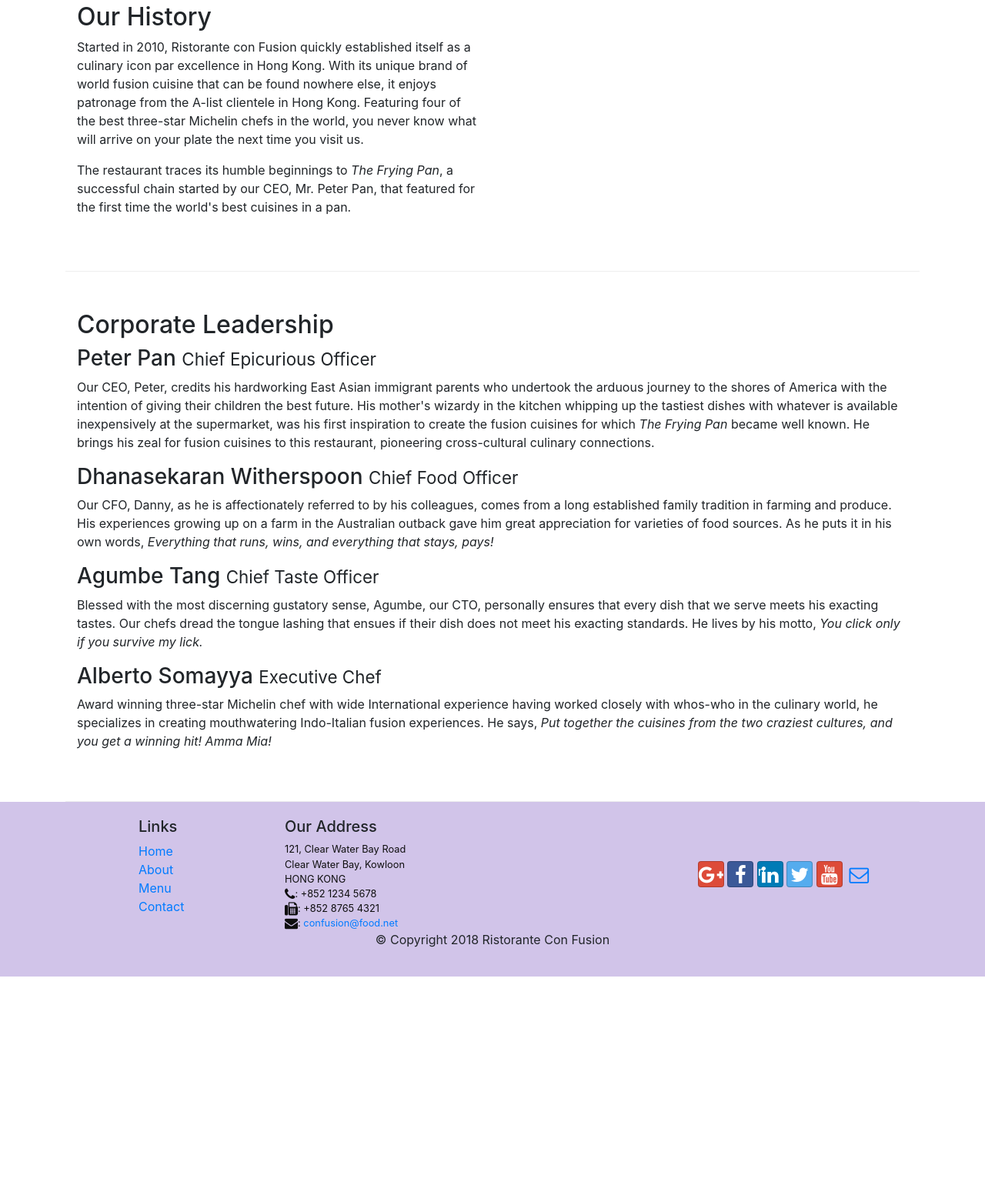
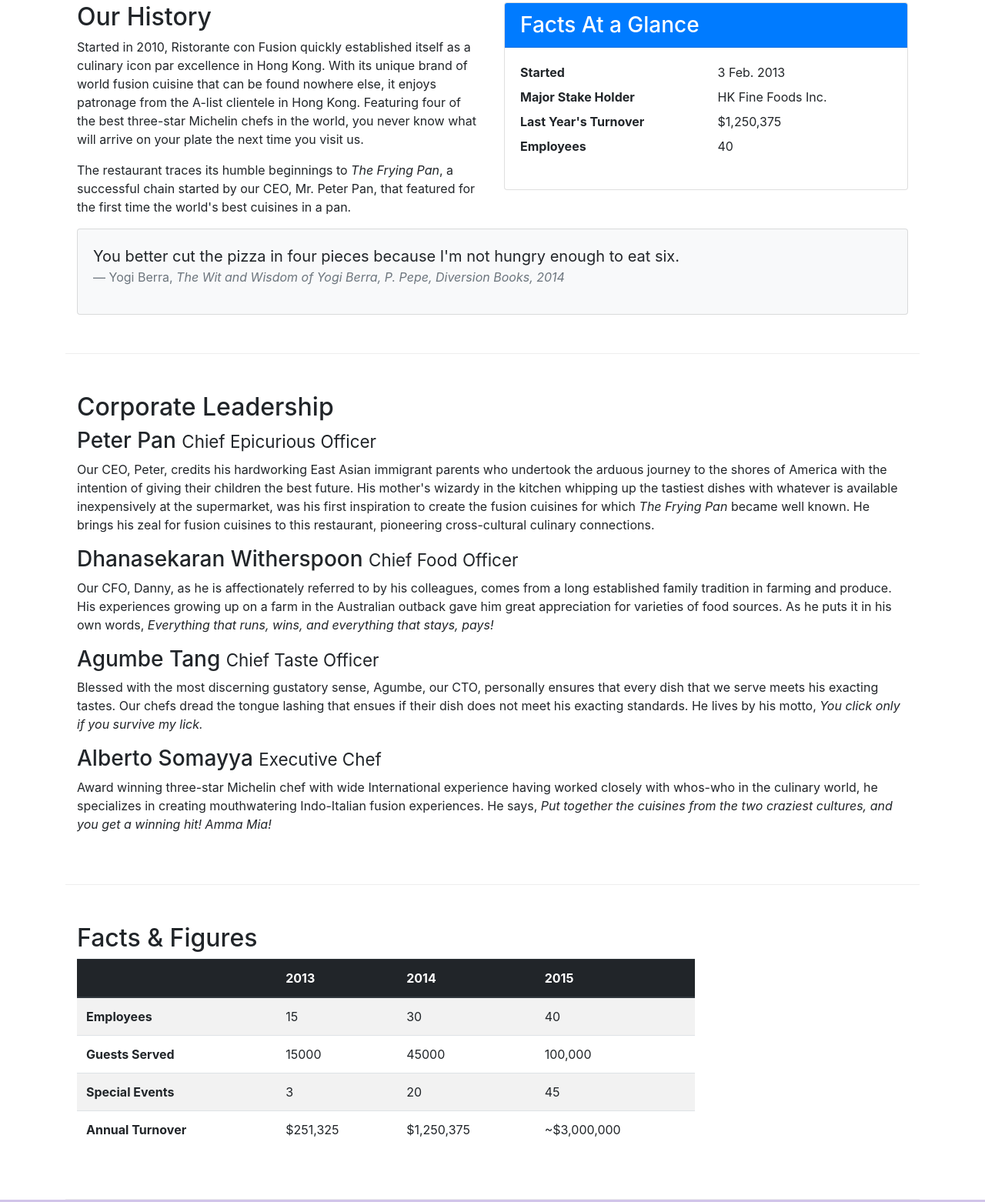
Before and after one commit to Jayesh-Badwal/MERN, a website: page aboutus.html in a window 1280 px wide. Shown: the part 489-2051 px from the top of the page at 77% size. Before the commit the page ends 1758 px from the top, so only its background shows below. Drawn offline with nearby package versions, Linux system fonts and the light colour scheme.

Commit message:
Tables & Cards

```diff
--- a/aboutus.html
+++ b/aboutus.html
@@ -60,18 +60,45 @@
             </div>
         </div>
 
-        <div class="row-content">
+        <div class="row row-content">
             <div class="col-12 col-sm-6">
                 <h2>Our History</h2>
                 <p>Started in 2010, Ristorante con Fusion quickly established itself as a culinary icon par excellence in Hong Kong. With its unique brand of world fusion cuisine that can be found nowhere else, it enjoys patronage from the A-list clientele in Hong Kong.  Featuring four of the best three-star Michelin chefs in the world, you never know what will arrive on your plate the next time you visit us.</p>
                 <p>The restaurant traces its humble beginnings to <em>The Frying Pan</em>, a successful chain started by our CEO, Mr. Peter Pan, that featured for the first time the world's best cuisines in a pan.</p>
             </div>
-            <div>
+            <div class="col-sm">
+                <div class="card mb-2">
+                    <h3 class="card-header bg-primary text-white">Facts At a Glance</h3>
+                    <div class="card-body">
+                        <dl class="row">
+                            <dt class="col-6">Started</dt>
+                            <dd class="col-6">3 Feb. 2013</dd>
+                            <dt class="col-6">Major Stake Holder</dt>
+                            <dd class="col-6">HK Fine Foods Inc.</dd>
+                            <dt class="col-6">Last Year's Turnover</dt>
+                            <dd class="col-6">$1,250,375</dd>
+                            <dt class="col-6">Employees</dt>
+                            <dd class="col-6">40</dd>
+                        </dl>
+                    </div>
+                </div>
+            </div>
+            <div class="col-12">
+                <div class="card card-body bg-light">
+                    <blockquote class="blockquote">
+                        <p class="mb-0">You better cut the pizza in four pieces because
+                            I'm not hungry enough to eat six.</p>
+                        <footer class="blockquote-footer">Yogi Berra,
+                            <cite title="Source Title">The Wit and Wisdom of Yogi Berra,
+                            P. Pepe, Diversion Books, 2014</cite>
+                        </footer>
+                    </blockquote>
+                </div>
             </div>
         </div>
 
 
-        <div class="row-content">
+        <div class="row row-content">
             <div class="col-12">
                 <h2>Corporate Leadership</h2>
                 <h3>Peter Pan <small>Chief Epicurious Officer</small></h3>
@@ -83,7 +110,52 @@
                 <h3>Alberto Somayya <small>Executive Chef</small></h3>
                 <p class="d-none d-sm-block">Award winning three-star Michelin chef with wide International experience having worked closely with whos-who in the culinary world, he specializes in creating mouthwatering Indo-Italian fusion experiences. He says, <em>Put together the cuisines from the two craziest cultures, and you get a winning hit! Amma Mia!</em></p>
             </div>
-       </div>
+        </div>
+        <div class="row row-content">
+            <div class="col-12 col-sm-9">
+                <h2>Facts &amp; Figures</h2>
+                <div class="table-responsive">
+                    <table class="table table-striped">
+                        <thead class="thead-dark">
+                            <tr>
+                                <th>&nbsp;</th>
+                                <th>2013</th>
+                                <th>2014</th>
+                                <th>2015</th>
+                            </tr>
+                        </thead>
+                        <tbody>
+                            <tr>
+                                <th>Employees</th>
+                                <td>15</td>
+                                <td>30</td>
+                                <td>40</td>
+                            </tr>
+                            <tr>
+                                <th>Guests Served</th>
+                                <td>15000</td>
+                                <td>45000</td>
+                                <td>100,000</td>
+                            </tr>
+                            <tr>
+                                <th>Special Events</th>
+                                <td>3</td>
+                                <td>20</td>
+                                <td>45</td>
+                            </tr>
+                            <tr>
+                                <th>Annual Turnover</th>
+                                <td>$251,325</td>
+                                <td>$1,250,375</td>
+                                <td>~$3,000,000</td>
+                            </tr>
+                        </tbody>
+                    </table>
+                </div>
+            </div>
+            <div class="col-12 col-sm-3">
+            </div>
+        </div>
 
     </div>
 
```
